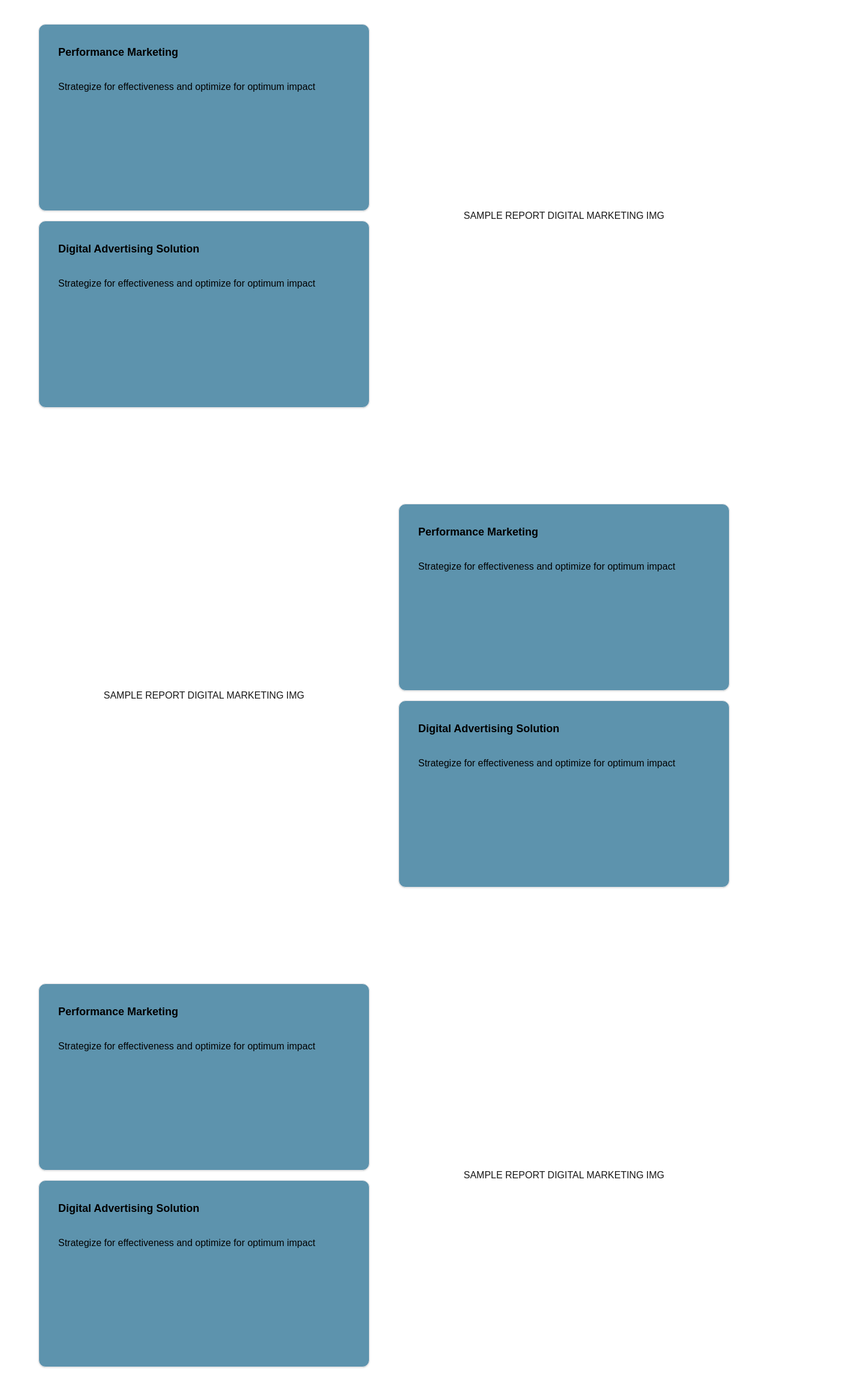
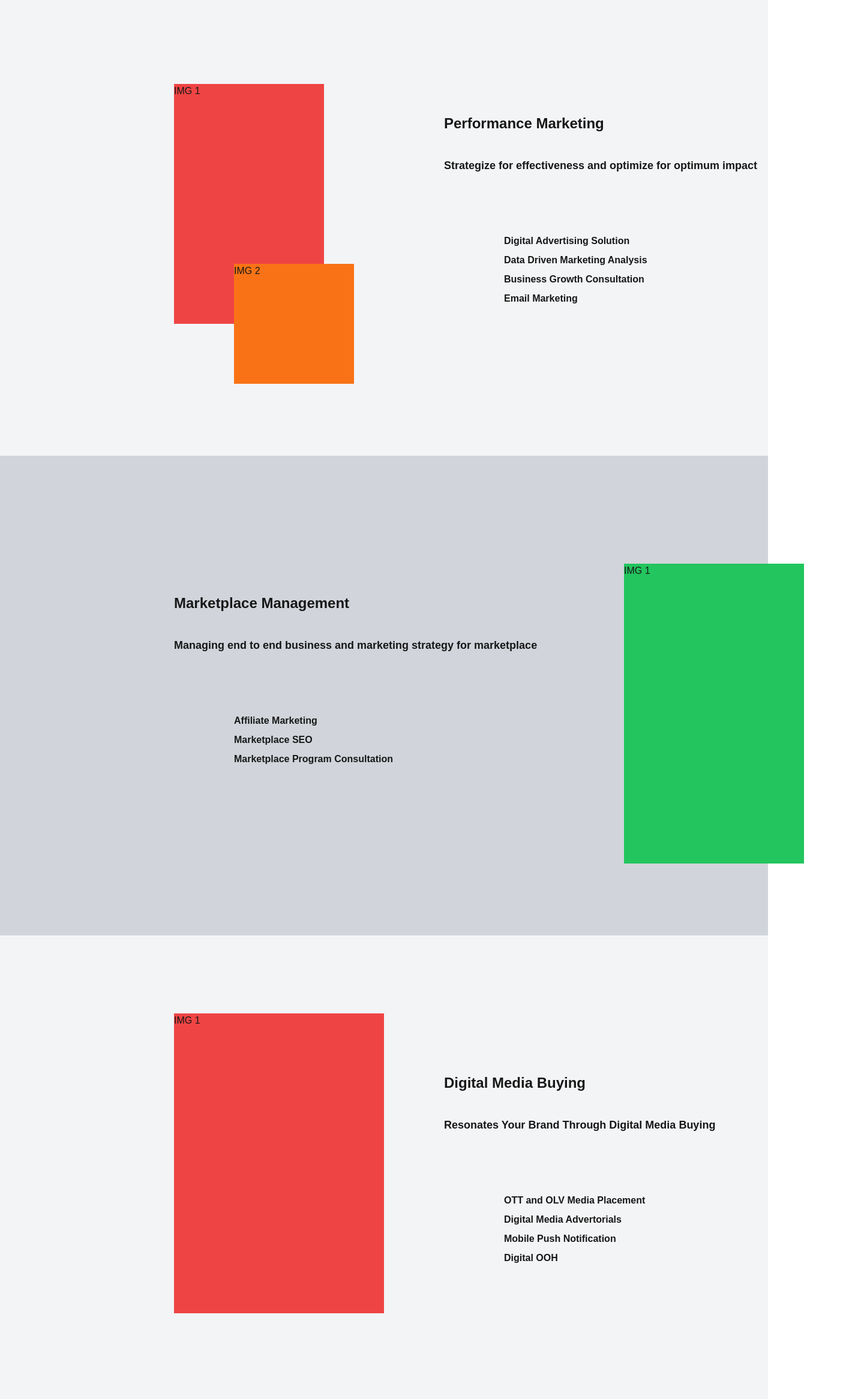
Before and after one commit to jamalakbara/adana-digital, a Next.js app: page / in a window 1280 px wide. Shown: the part 2440-4773 px from the top of the page at 60% size, 1440 px wide, since content can reach past the window. Built offline with nearby package versions, Linux system fonts and the light colour scheme.

Commit message:
adjusted layouts for sections 4,5,6,7

```diff
--- a/app/page.tsx
+++ b/app/page.tsx
@@ -1,7 +1,6 @@
 "use client"
 import MotionWrapper from "@/components/client/motion-wrapper";
 import { services } from "@/lib/data";
-import { Card } from "@/components/ui/card";
 import InViewWrapper from "@/components/client/in-view-wrapper";
 import { MoveDownArrow } from "@/components/client/move-down-arrow";
 import { LetsDiscussText } from "@/components/client/lets-discuss-text";
@@ -151,23 +150,20 @@ function ServicesSection() {
 
 function PerformanceMarketingSection() {
   return (
-    <section id="PerformanceMarketingSection" className="bg-white h-screen flex flex-col lg:flex-row gap-4 lg:gap-0 justify-center align-middle text-center relative lg:text-left py-20 px-10">
-      <div className="lg:w-[50%] flex flex-col align-middle justify-center px-6 gap-4 lg:gap-4">
-        <Card className="p-8 grow flex flex-col gap-8 bg-[#5D93AD]">
-          <h2 className="text-lg font-semibold text-black">Performance Marketing</h2>
-          <div>
-            <p className="text-base font-medium text-black">Strategize for effectiveness and optimize for optimum impact</p>
+    <section id="PerformanceMarketingSection" className="bg-gray-100 lg:h-screen py-20 px-10">
+      <div className="relative">
+        <div className="lg:absolute lg:top-[100px] lg:left-[250px] h-[400px] lg:w-[250px] bg-red-500">IMG 1</div>
+        <div className="lg:absolute lg:top-[400px] lg:left-[350px] h-[200px] lg:w-[200px] bg-orange-500">IMG 2</div>
+        <div className="lg:absolute lg:top-[150px] lg:left-[700px] lg:h-[100px] lg:w-[700px] flex flex-col justify-between mt-5 lg:mt-0">
+          <h2 className="text-2xl font-semibold">Performance Marketing</h2>
+          <p className="text-lg font-semibold">Strategize for effectiveness and optimize for optimum impact</p>
         </div>
-        </Card>
-        <Card className="p-8 grow flex flex-col gap-8 bg-[#5D93AD]">
-          <h2 className="text-lg font-semibold text-black">Digital Advertising Solution</h2>
-          <div>
-            <p className="text-base font-medium text-black">Strategize for effectiveness and optimize for optimum impact</p>
+        <div className="lg:absolute lg:top-[350px] lg:left-[800px] lg:h-[200px] lg:w-[500px] flex flex-col gap-2 mt-5 lg:mt-0">
+          <p className="font-semibold">Digital Advertising Solution</p>
+          <p className="font-semibold">Data Driven Marketing Analysis</p>
+          <p className="font-semibold">Business Growth Consultation</p>
+          <p className="font-semibold">Email Marketing</p>
         </div>
-        </Card>
-      </div>
-      <div className="lg:w-[50%] flex flex-col align-middle justify-center gap-4 lg:gap-0">
-        <div className="flex flex-row align-middle justify-center">SAMPLE REPORT DIGITAL MARKETING IMG</div>
       </div>
     </section>
   )
@@ -175,23 +171,18 @@ function PerformanceMarketingSection() {
 
 function MarketplaceManagementSection() {
   return (
-    <section id="MarketplaceManagementSection" className="bg-white h-screen flex flex-col lg:flex-row-reverse gap-4 lg:gap-0 justify-center align-middle text-center relative lg:text-left py-20 px-10">
-      <div className="lg:w-[50%] flex flex-col align-middle justify-center px-6 gap-4 lg:gap-4">
-        <Card className="p-8 grow flex flex-col gap-8 bg-[#5D93AD]">
-          <h2 className="text-lg font-semibold text-black">Performance Marketing</h2>
-          <div>
-            <p className="text-base font-medium text-black">Strategize for effectiveness and optimize for optimum impact</p>
+    <section id="MarketplaceManagementSection" className="bg-gray-300 lg:h-screen py-20 px-10">
+      <div className="relative">
+        <div className="lg:absolute lg:top-[150px] left-[250px] lg:h-[100px] lg:w-[700px] flex flex-col justify-between">
+          <h2 className="text-2xl font-semibold">Marketplace Management</h2>
+          <p className="text-lg font-semibold">Managing end to end business and marketing strategy for marketplace</p>
         </div>
-        </Card>
-        <Card className="p-8 grow flex flex-col gap-8 bg-[#5D93AD]">
-          <h2 className="text-lg font-semibold text-black">Digital Advertising Solution</h2>
-          <div>
-            <p className="text-base font-medium text-black">Strategize for effectiveness and optimize for optimum impact</p>
+        <div className="lg:absolute lg:top-[350px] left-[350px] lg:h-[200px] lg:w-[500px] flex flex-col gap-2 mt-5 lg:mt-0">
+          <p className="font-semibold">Affiliate Marketing</p>
+          <p className="font-semibold">Marketplace SEO</p>
+          <p className="font-semibold">Marketplace Program Consultation</p>
         </div>
-        </Card>
-      </div>
-      <div className="lg:w-[50%] flex flex-col align-middle justify-center gap-4 lg:gap-0">
-        <div className="flex flex-row align-middle justify-center">SAMPLE REPORT DIGITAL MARKETING IMG</div>
+        <div className="lg:absolute lg:top-[100px] lg:left-[1000px] h-[500px] lg:w-[300px] bg-green-500 mt-5 lg:mt-0">IMG 1</div>
       </div>
     </section>
   )
@@ -199,23 +190,19 @@ function MarketplaceManagementSection() {
 
 function DigitalMediaBuyingSection() {
   return (
-    <section id="DigitalMediaBuyingSection" className="bg-white h-screen flex flex-col lg:flex-row gap-4 lg:gap-0 justify-center align-middle text-center relative lg:text-left py-20 px-10">
-      <div className="lg:w-[50%] flex flex-col align-middle justify-center px-6 gap-4 lg:gap-4">
-        <Card className="p-8 grow flex flex-col gap-8 bg-[#5D93AD]">
-          <h2 className="text-lg font-semibold text-black">Performance Marketing</h2>
-          <div>
-            <p className="text-base font-medium text-black">Strategize for effectiveness and optimize for optimum impact</p>
+    <section id="DigitalMediaBuyingSection" className="bg-gray-100 lg:h-screen py-20 px-10">
+      <div className="relative">
+        <div className="lg:absolute lg:top-[50px] lg:left-[250px] h-[500px] lg:w-[350px] bg-red-500">IMG 1</div>
+        <div className="lg:absolute lg:top-[150px] lg:left-[700px] lg:h-[100px] lg:w-[700px] flex flex-col justify-between mt-5 lg:mt-0">
+          <h2 className="text-2xl font-semibold">Digital Media Buying</h2>
+          <p className="text-lg font-semibold">Resonates Your Brand Through Digital Media Buying</p>
         </div>
-        </Card>
-        <Card className="p-8 grow flex flex-col gap-8 bg-[#5D93AD]">
-          <h2 className="text-lg font-semibold text-black">Digital Advertising Solution</h2>
-          <div>
-            <p className="text-base font-medium text-black">Strategize for effectiveness and optimize for optimum impact</p>
+        <div className="lg:absolute lg:top-[350px] lg:left-[800px] lg:h-[200px] lg:w-[500px] flex flex-col gap-2 mt-5 lg:mt-0">
+          <p className="font-semibold">OTT and OLV Media Placement</p>
+          <p className="font-semibold">Digital Media Advertorials</p>
+          <p className="font-semibold">Mobile Push Notification</p>
+          <p className="font-semibold">Digital OOH</p>
         </div>
-        </Card>
-      </div>
-      <div className="lg:w-[50%] flex flex-col align-middle justify-center gap-4 lg:gap-0">
-        <div className="flex flex-row align-middle justify-center">SAMPLE REPORT DIGITAL MARKETING IMG</div>
       </div>
     </section>
   )
@@ -223,23 +210,18 @@ function DigitalMediaBuyingSection() {
 
 function DigitalCorporateTrainingSection() {
   return (
-    <section id="DigitalCorporateTrainingSection" className="bg-white h-screen flex flex-col lg:flex-row-reverse gap-4 lg:gap-0 justify-center align-middle text-center relative lg:text-left py-20 px-10">
-      <div className="lg:w-[50%] flex flex-col align-middle justify-center px-6 gap-4 lg:gap-4">
-        <Card className="p-8 grow flex flex-col gap-8 bg-[#5D93AD]">
-          <h2 className="text-lg font-semibold text-black">Performance Marketing</h2>
-          <div>
-            <p className="text-base font-medium text-black">Strategize for effectiveness and optimize for optimum impact</p>
+    <section id="DigitalCorporateTrainingSection" className="bg-gray-300 lg:h-screen py-20 px-10">
+      <div className="relative">
+        <div className="lg:absolute lg:top-[150px] left-[150px] lg:h-[100px] lg:w-[500px] flex flex-col justify-between">
+          <h2 className="text-2xl font-semibold">Digital Marketing Corporate Training</h2>
+          <p className="text-lg font-semibold">Accelerate digital knowledge to maximize digital presence or digital business penetration</p>
         </div>
-        </Card>
-        <Card className="p-8 grow flex flex-col gap-8 bg-[#5D93AD]">
-          <h2 className="text-lg font-semibold text-black">Digital Advertising Solution</h2>
-          <div>
-            <p className="text-base font-medium text-black">Strategize for effectiveness and optimize for optimum impact</p>
+        <div className="lg:absolute lg:top-[350px] left-[250px] lg:h-[200px] lg:w-[500px] flex flex-col gap-2 mt-5 lg:mt-0">
+          <p className="font-semibold">Digital Marketing Introduction Class</p>
+          <p className="font-semibold">Performance Marketing Class</p>
+          <p className="font-semibold">Marketplace Strategy Class</p>
         </div>
-        </Card>
-      </div>
-      <div className="lg:w-[50%] flex flex-col align-middle justify-center gap-4 lg:gap-0">
-        <div className="flex flex-row align-middle justify-center">SAMPLE REPORT DIGITAL MARKETING IMG</div>
+        <div className="lg:absolute lg:top-[100px] lg:left-[800px] h-[400px] lg:w-[600px] bg-green-500 mt-5 lg:mt-0">IMG 1</div>
       </div>
     </section>
   )
```
Lines whose indentation alone changed are shown as unchanged.
